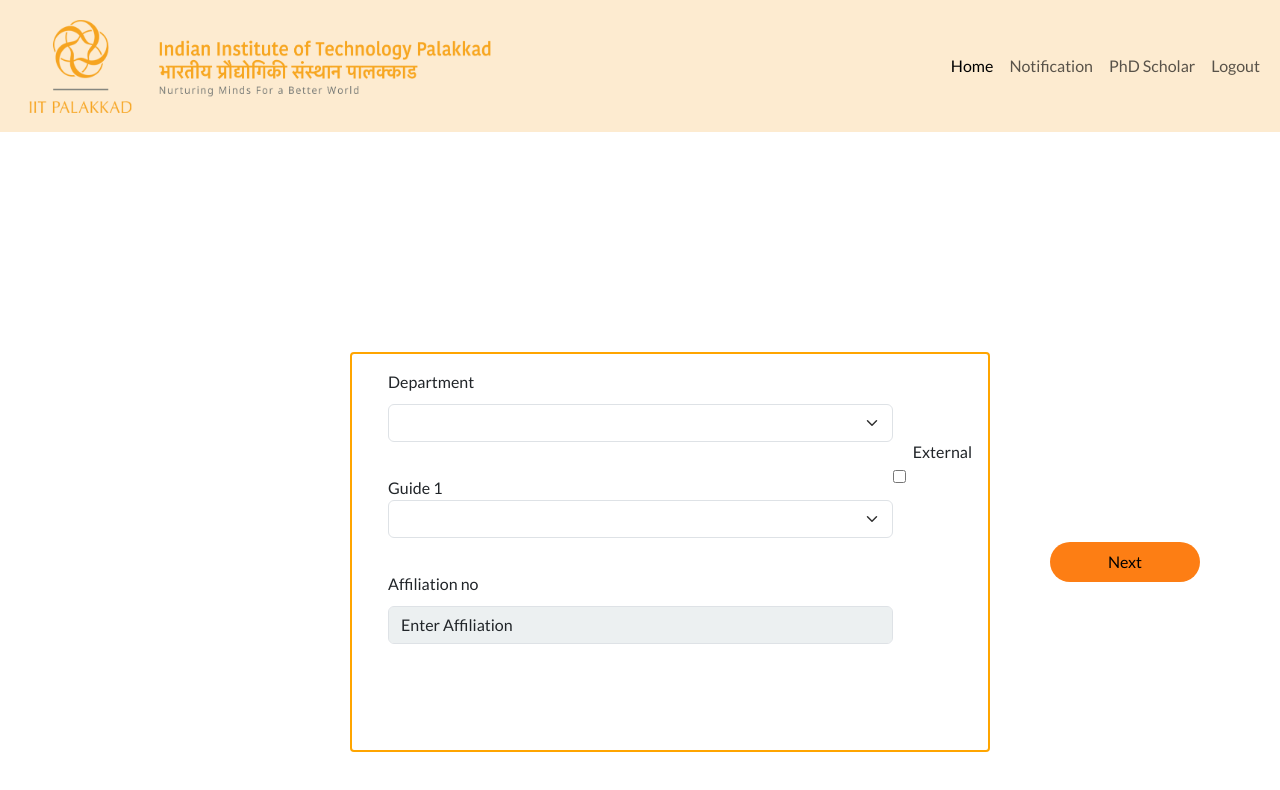
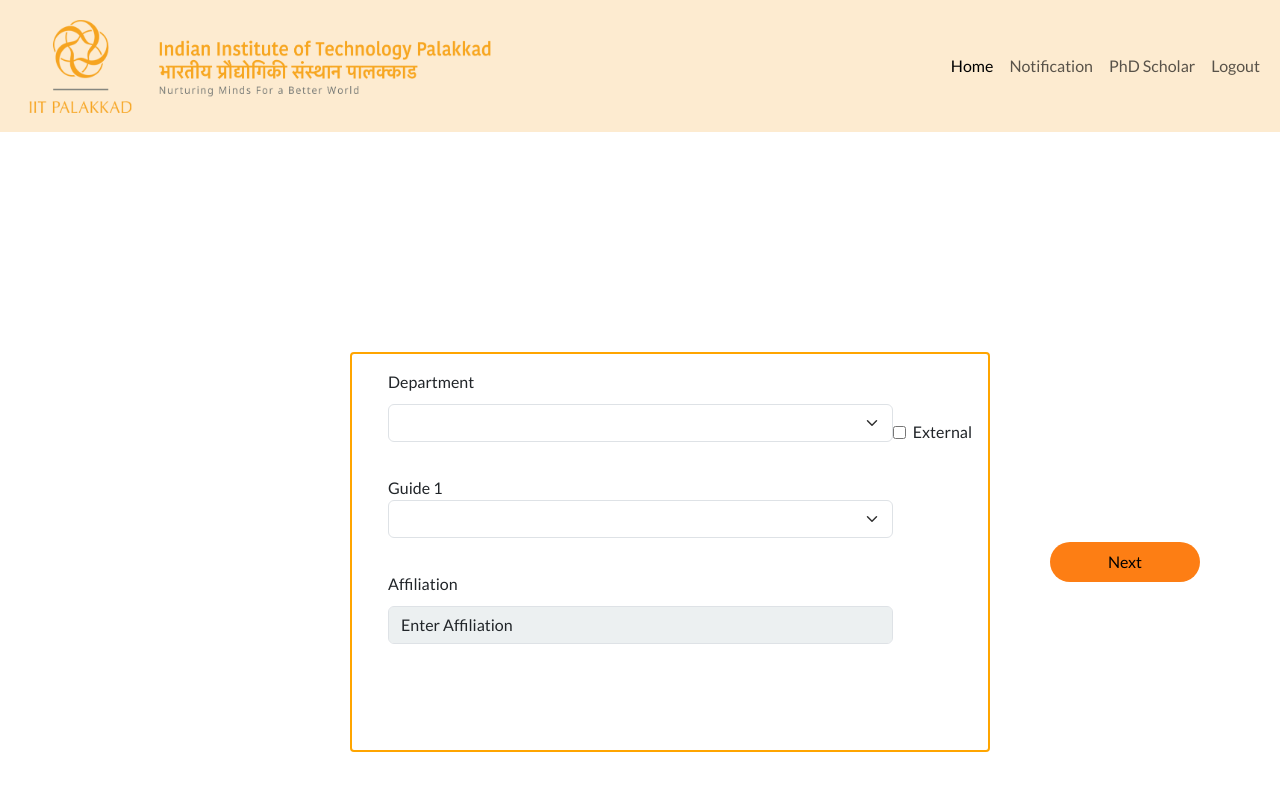
Before and after one commit to fRidge69/intern, an Angular app: page / in a window 1280 px wide. Shown: the top 790 px of the page. Built offline with nearby package versions, Linux system fonts and the light colour scheme.

Commit message:
index is updated but the value from list is not being displayed

```diff
--- a/src/app/app.component.html
+++ b/src/app/app.component.html
@@ -1,2 +1,2 @@
 <app-topnav></app-topnav>
-<task2></task2>
+<box></box>
--- a/src/app/box/box.component.css
+++ b/src/app/box/box.component.css
@@ -40,12 +40,16 @@
     }
 
     .checkbox {
-      display: flex;
-      justify-content: end;
-      gap: 5px;
-      margin-top: 85px;
+
+    margin-top: 50px;
+      gap: 20x;
+
+
     }
 
+    .input-boxes{
+      width: fit-content;
+    }
     .buttons-box {
       display: flex;
       flex-direction: row;
@@ -199,6 +203,8 @@
         flex-direction: row;
         align-self: flex-start;
         align-items: center;
+        justify-content: center;
+
         gap: 7px;
       }
 
--- a/src/app/box/box.component.ts
+++ b/src/app/box/box.component.ts
@@ -13,14 +13,8 @@ export class BoxComponent {
   selectedGuide: any = null;
   affil: string = 'Enter Affiliation';
   guides = [
-    {
-      name: 'Prof. Jagadeesh Bayry',
-      department: 'Biological Sciences and Engineering',
-    },
-    {
-      name: 'Dr. Abdul Rasheed P',
-      department: 'Biological Sciences and Engineering',
-    },
+    { name: 'Prof. Jagadeesh Bayry', department: 'Biological Sciences and Engineering' },
+    { name: 'Dr. Abdul Rasheed P', department: 'Biological Sciences and Engineering' },
     { name: 'Debarati Chatterjee', department: 'Chemistry' },
     { name: 'Dinesh Jagadeesan', department: 'Chemistry' },
     { name: 'Ankesh Kumar', department: 'Civil Engineering' },
@@ -36,18 +30,18 @@ export class BoxComponent {
   externalCheckboxChecked: boolean = false;
 
   increment() {
-    this.number++;
+    if (this.number < 3) {
+      this.number++;
+    }
     console.log('Increment - New Page Number:', this.number);
     console.log('Increment - Pushed Guide:', this.selectedGuide);
-    console.log(this.list);
-    this.selectedGuide = null;
-    this.selectedDepartment = null;
+    console.log('List', this.list);
 
-    const index = this.number - 1;
+    const index = this.number;
     if (this.list[index]) {
       if (this.number === this.list[index][0]) {
-        this.selectedGuide = this.list[index][1];
-        this.selectedDepartment = this.list[index][2];
+        this.list[index][1] = this.selectedGuide;
+        this.list[index][2] = this.selectedDepartment;
       }
     }
 
@@ -55,13 +49,13 @@ export class BoxComponent {
   }
 
   decrement() {
+    if(this.number>1)
     this.number--;
     console.log('Increment - New Page Number:', this.number);
     console.log('Increment - Pushed Guide:', this.selectedGuide);
-    console.log('pop', this.selectedGuide);
-    console.log(this.list);
+    console.log('List', this.list);
 
-    const index = this.number - 1;
+    const index = this.number;
     if (this.list[index]) {
       if (this.number === this.list[index][0]) {
         this.selectedGuide = this.list[index][1];
@@ -69,7 +63,6 @@ export class BoxComponent {
       }
     }
     this.updateAffiliation();
-
     this.updateFilteredGuides();
   }
 
@@ -86,7 +79,8 @@ export class BoxComponent {
   onGuideSelect(guide: any) {
     this.selectedGuide = guide;
     this.updateAffiliation();
-    this.list.push([this.number, this.selectedGuide, this.selectedDepartment]);
+    const index = this.number - 1;
+    this.list[index] = ([this.number, this.selectedGuide, this.selectedDepartment]);
   }
 
   updateFilteredGuides(): any[] {
@@ -103,8 +97,6 @@ export class BoxComponent {
 
   get filteredGuides(): any[] {
     const filteredGuides = this.updateFilteredGuides();
-
-    // Filter out guides that have already been selected
     const guidesNotSelected = filteredGuides.filter((guide) => {
       const index = this.list.findIndex((item) => item[1].name === guide.name);
       return index === -1 || this.list[index][0] === this.number;
```
